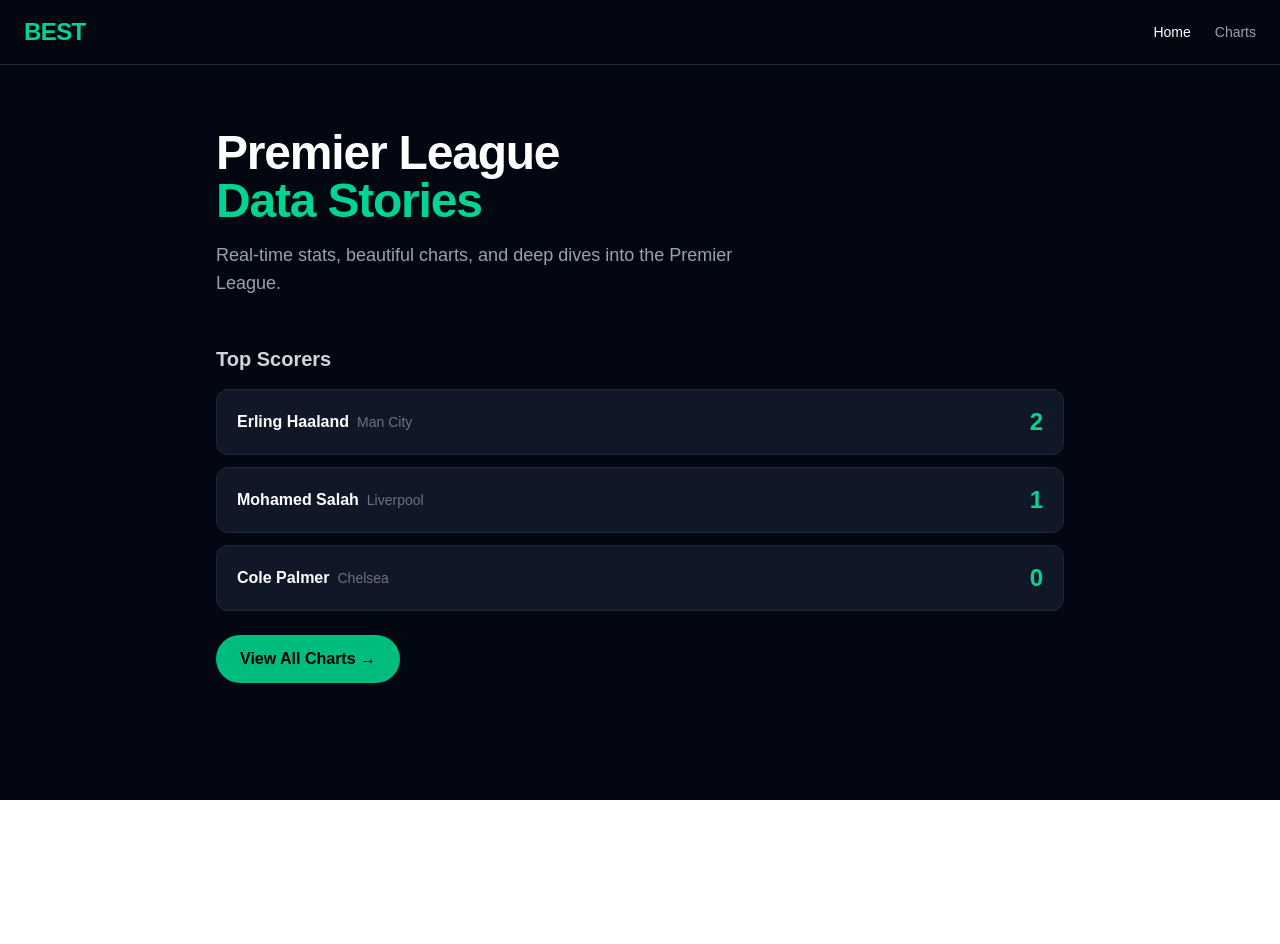
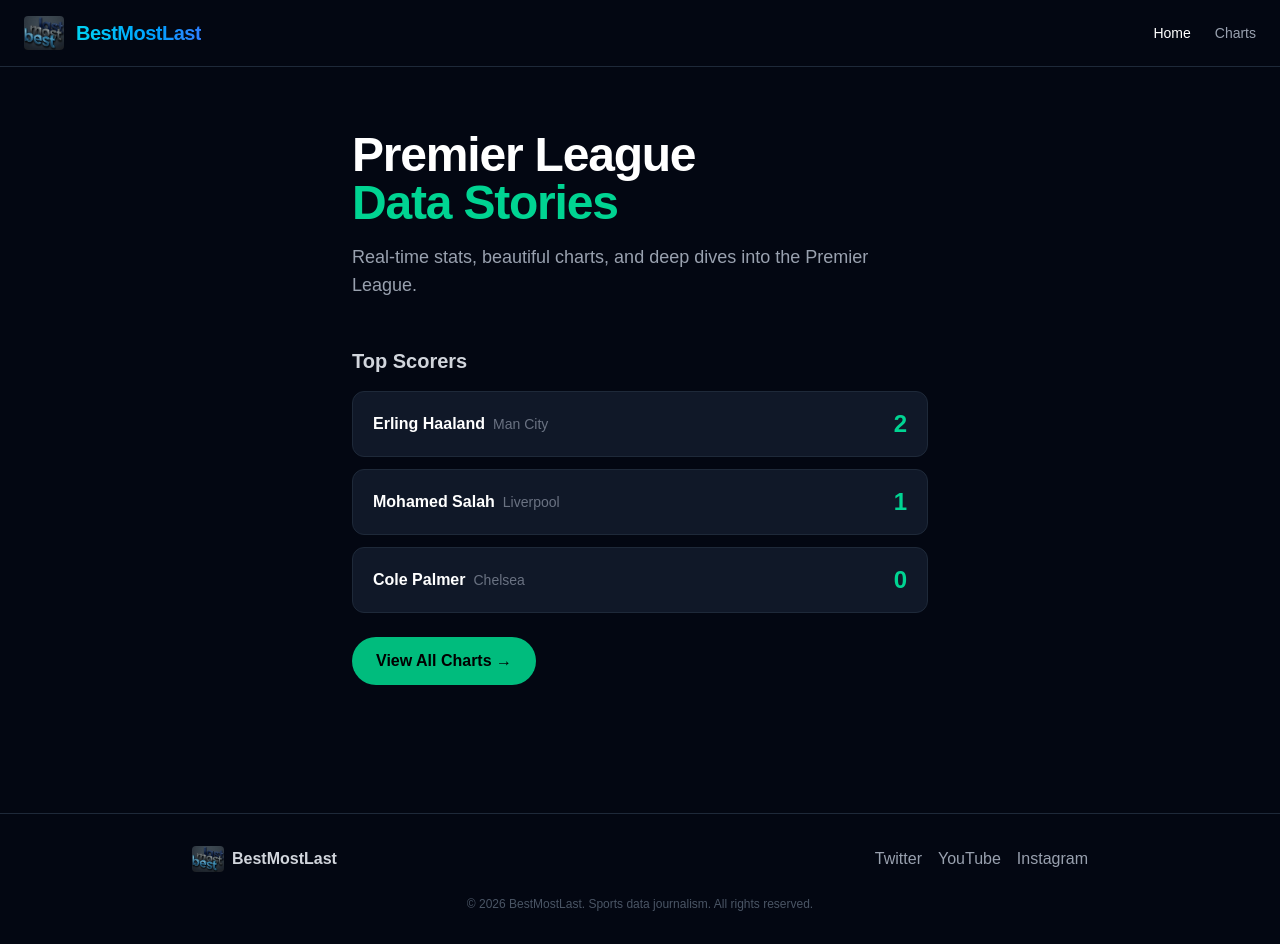
Before and after one commit to bestmostlast/bestmostlast, a Next.js app: page / in a window 1280 px wide. Before the commit the page ends 800 px from the top, so only its background shows below. Built offline with nearby package versions, Linux system fonts and the light colour scheme.

Commit message:
Add branding to home page: logo, gradient text, and social media footer

```diff
--- a/pages/index.js
+++ b/pages/index.js
@@ -1,5 +1,6 @@
 import Head from "next/head";
 import Link from "next/link";
+import Image from "next/image";
 import { useState, useEffect } from "react";
 
 export default function Home() {
@@ -23,15 +24,19 @@ export default function Home() {
   return (
     <>
       <Head>
-        <title>BEST — Premier League Stats</title>
+        <title>BestMostLast — Premier League Stats</title>
         <meta name="description" content="Beautiful Premier League data journalism" />
+        <link rel="icon" href="/favicon.ico" />
       </Head>
-      <div className="min-h-screen bg-gray-950 text-white">
+      <div className="min-h-screen bg-gray-950 text-white flex flex-col">
         <header className="border-b border-gray-800 px-6 py-4 flex items-center justify-between">
-          <span className="text-2xl font-black tracking-tight text-emerald-400">BEST</span>
+          <div className="flex items-center gap-3">
+            <Image src="/logo/logobml.png" alt="BestMostLast" width={40} height={40} className="rounded" />
+            <span className="text-xl font-black tracking-tight bg-gradient-to-r from-cyan-400 to-blue-500 bg-clip-text text-transparent">BestMostLast</span>
+          </div>
           <nav className="flex gap-6 text-sm font-medium text-gray-400">
             <Link href="/" className="text-white">Home</Link>
-            <Link href="/charts" className="hover:text-white transition-colors">Charts</Link>
+            <Link href="/charts" className="hover:text-cyan-400 transition-colors">Charts</Link>
           </nav>
         </header>
 
@@ -75,6 +80,31 @@ export default function Home() {
             </div>
           )}
         </main>
+
+        <footer className="border-t border-gray-800 px-6 py-8 mt-16">
+          <div className="max-w-4xl mx-auto">
+            <div className="flex items-center justify-between mb-6">
+              <div className="flex items-center gap-2">
+                <Image src="/logo/logobml.png" alt="BestMostLast" width={32} height={32} className="rounded" />
+                <span className="font-bold text-gray-300">BestMostLast</span>
+              </div>
+              <div className="flex gap-4">
+                <a href="https://x.com/bestmostlast" target="_blank" rel="noopener noreferrer" className="text-gray-400 hover:text-cyan-400 transition-colors">
+                  Twitter
+                </a>
+                <a href="https://www.youtube.com/@bestmostlast" target="_blank" rel="noopener noreferrer" className="text-gray-400 hover:text-cyan-400 transition-colors">
+                  YouTube
+                </a>
+                <a href="https://www.instagram.com/bestmostlast" target="_blank" rel="noopener noreferrer" className="text-gray-400 hover:text-cyan-400 transition-colors">
+                  Instagram
+                </a>
+              </div>
+            </div>
+            <div className="text-center text-xs text-gray-600">
+              <p>© 2026 BestMostLast. Sports data journalism. All rights reserved.</p>
+            </div>
+          </div>
+        </footer>
       </div>
     </>
   );
```
